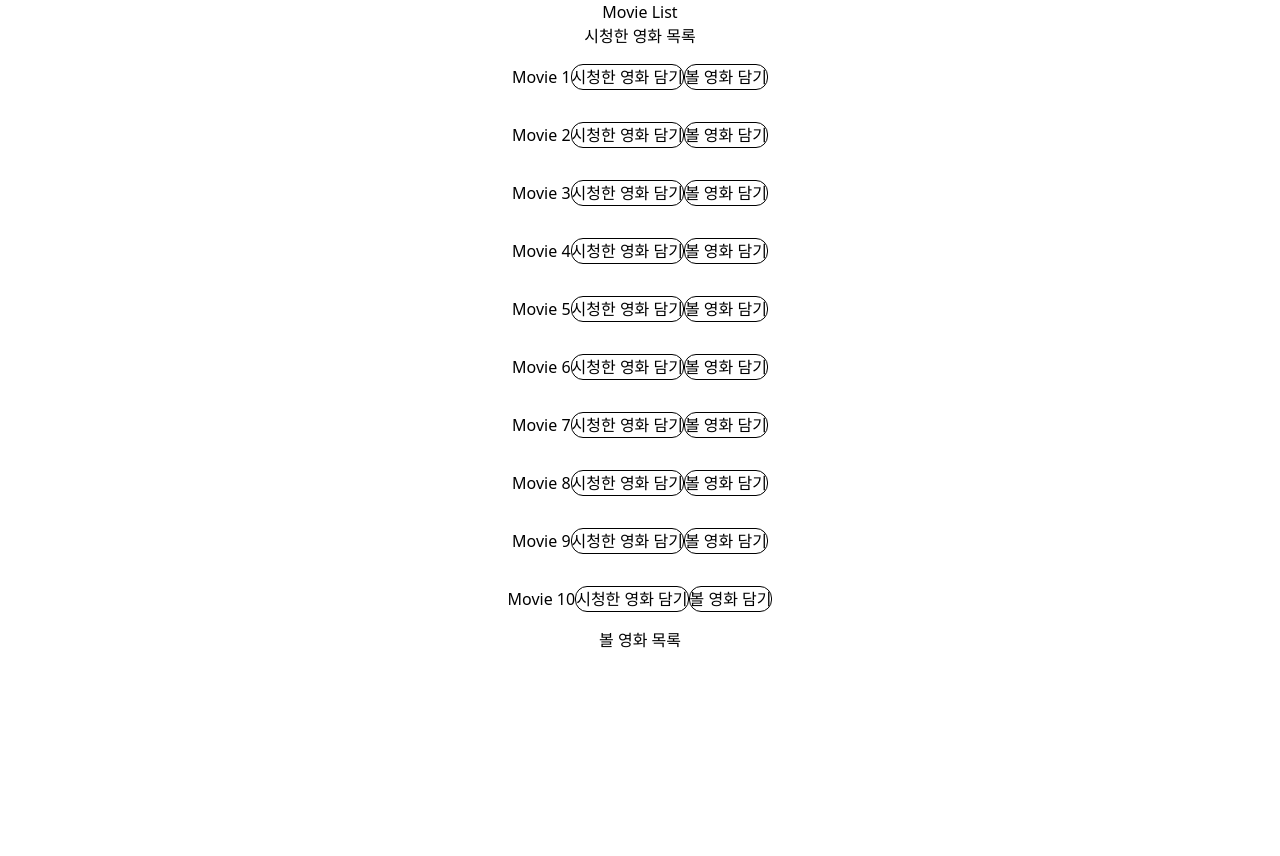
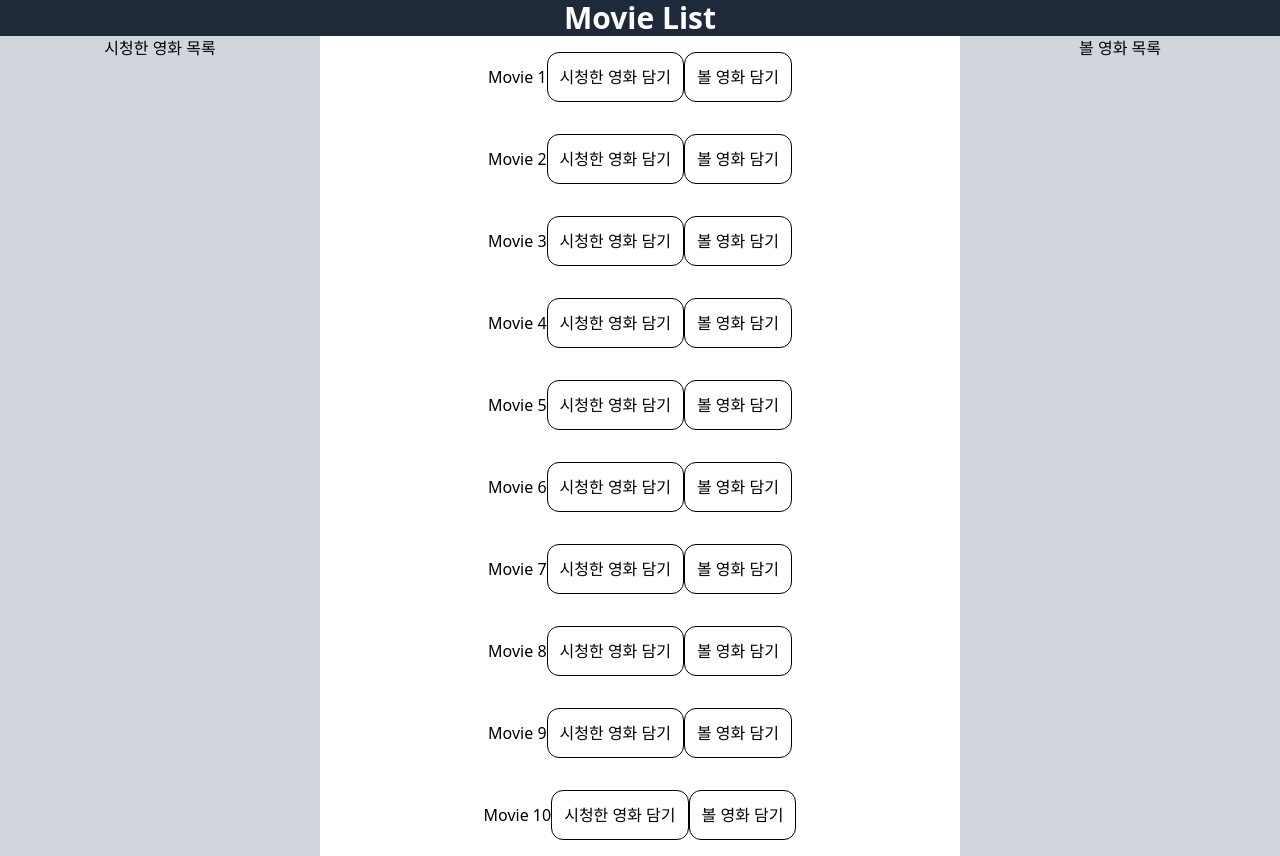
Before and after one commit to Likelion-YeungNam-Univ/8-13th-fe-assignment, a React (Vite) app: page / in a window 1280 px wide. Before the commit the page ends 800 px from the top, so only its background shows below. Built offline with nearby package versions, Linux system fonts and the light colour scheme.

Commit message:
CSS 적용

```diff
--- a/src/MovieList.jsx
+++ b/src/MovieList.jsx
@@ -71,9 +71,10 @@ const MovieList = () => {
 
   return (
     <div className="flex flex-col justify-around text-center">
-      <h1>Movie List</h1>
+      <h1 className="text-3xl font-bold bg-gray-800 text-white">Movie List</h1>
       {/*시청한 영화 목록*/}
-      <div className="flex flex-col">
+      <div className="flex">
+        <div className="flex flex-col justify-items-center w-1/4 bg-gray-300">
           <h2>시청한 영화 목록</h2>
           <ul>
             {watched.map((movie) => (
@@ -81,7 +82,7 @@ const MovieList = () => {
                 {movie.title}
                 <button
                   onClick={() => deleteWatched(movie)}
-                className="border rounded-xl"
+                  className="border rounded-xl p-3"
                 >
                   삭제
                 </button>
@@ -91,7 +92,7 @@ const MovieList = () => {
         </div>
 
         {/*영화 목록*/}
-      <div>
+        <div className="w-1/2">
           <h2></h2>
           <ul>
             {movies.slice(0, 10).map((movie) => (
@@ -99,13 +100,13 @@ const MovieList = () => {
                 {movie.title}
                 <button
                   onClick={() => addWatched(movie)}
-                className="border rounded-xl"
+                  className="border rounded-xl p-3"
                 >
                   시청한 영화 담기
                 </button>
                 <button
                   onClick={() => addWish(movie)}
-                className="border rounded-xl"
+                  className="border rounded-xl p-3"
                 >
                   볼 영화 담기
                 </button>
@@ -115,7 +116,7 @@ const MovieList = () => {
         </div>
 
         {/*볼 영화 목록*/}
-      <div className="flex flex-col">
+        <div className="flex-col justify-items-center w-1/4 bg-gray-300">
           <h2>볼 영화 목록</h2>
           <ul>
             {wish.map((movie) => (
@@ -123,7 +124,7 @@ const MovieList = () => {
                 {movie.title}
                 <button
                   onClick={() => deleteWish(movie)}
-                className="border rounded-xl"
+                  className="border rounded-xl p-3"
                 >
                   삭제
                 </button>
@@ -132,6 +133,7 @@ const MovieList = () => {
           </ul>
         </div>
       </div>
+    </div>
   );
 };
 
```
Lines whose indentation alone changed are shown as unchanged.
